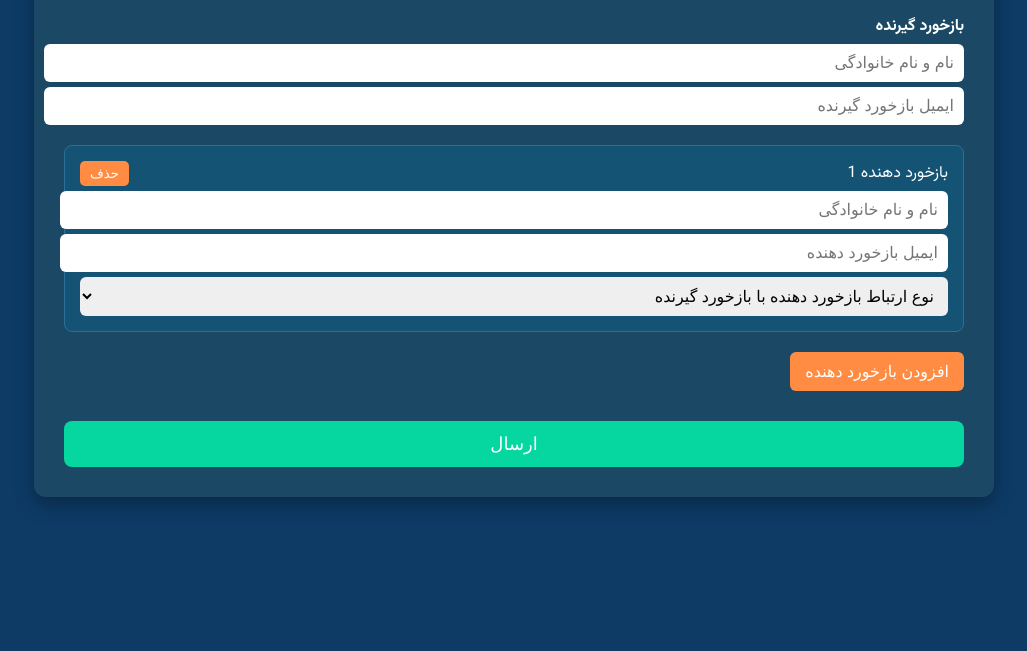
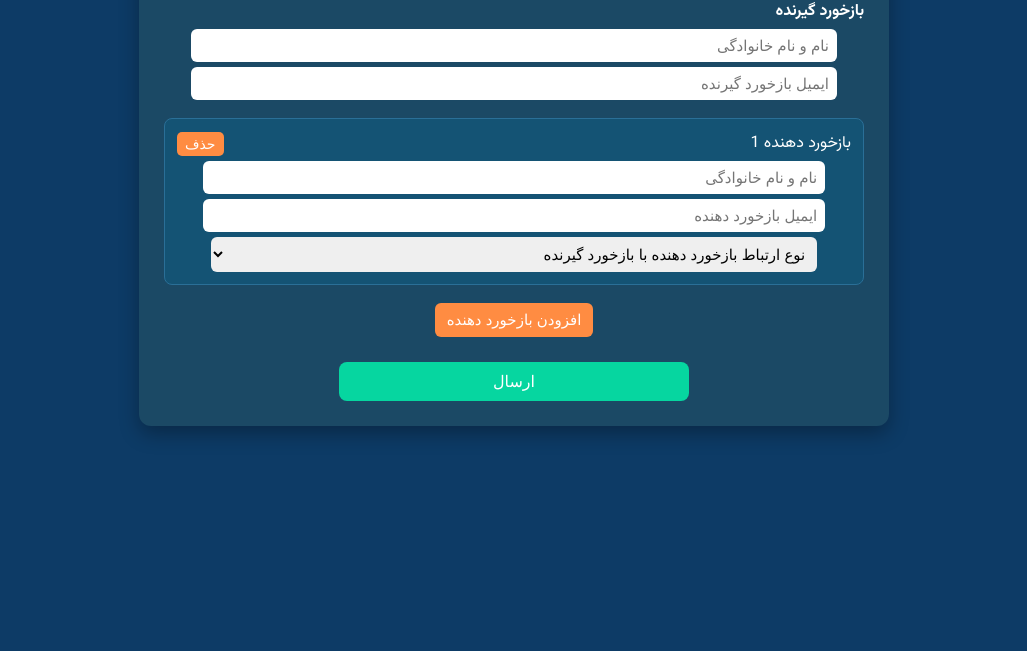
Before and after one commit to bahram-khakbaz/feedback-form, a plain HTML site: page index.html in a window 1280 px wide. Shown: the part 149-800 px from the top of the page, without its empty margins (126-1153 px from the left). Drawn offline with Linux system fonts and the light colour scheme.

Commit message:
index.html

```diff
--- a/index.html
+++ b/index.html
@@ -14,36 +14,38 @@
       padding: 0;
     }
     .container {
-      max-width: 900px;
+      max-width: 700px; /* کوچکتر شد */
       margin: 40px auto;
       background-color: #1B4965;
       border-radius: 12px;
-      padding: 30px;
+      padding: 25px; /* کمی کمتر شد */
       box-shadow: 0 8px 20px rgba(0,0,0,0.3);
     }
     h1 {
       text-align: center;
-      margin-bottom: 30px;
-      font-size: 28px;
+      margin-bottom: 25px;
+      font-size: 26px; /* کمی کوچکتر */
     }
     label {
       display: block;
-      margin-top: 15px;
+      margin-top: 12px;
       font-weight: bold;
-      text-align: right; /* راست‌چین کردن برچسب‌ها */
     }
     input, select {
-      width: 100%;
-      padding: 10px;
+      width: 90%; /* عرض کمتر شد */
+      padding: 8px;
       margin-top: 5px;
       border-radius: 6px;
       border: none;
-      font-size: 16px;
+      font-size: 15px;
+      display: block;
+      margin-right: auto;
+      margin-left: auto;
     }
     .feedback {
       border: 1px solid #2A6F97;
-      padding: 15px;
-      margin-top: 20px;
+      padding: 12px;
+      margin-top: 18px;
       border-radius: 8px;
       background-color: #145374;
     }
@@ -56,36 +58,43 @@
       background-color: #FF8C42;
       color: #fff;
       border: none;
-      padding: 5px 10px;
+      padding: 4px 8px;
       border-radius: 5px;
       cursor: pointer;
+      font-size: 14px;
     }
     .feedback-header button:hover {
       background-color: #FFA160;
     }
     #addFeedback {
-      margin-top: 20px;
+      margin-top: 18px;
       background-color: #FF8C42;
       color: #fff;
       border: none;
-      padding: 10px 15px;
+      padding: 8px 12px;
       border-radius: 6px;
       cursor: pointer;
-      font-size: 16px;
+      font-size: 15px;
+      display: block;
+      margin-right: auto;
+      margin-left: auto;
     }
     #addFeedback:hover {
       background-color: #FFA160;
     }
     #submitBtn {
-      margin-top: 30px;
-      width: 100%;
-      padding: 12px;
-      font-size: 18px;
+      margin-top: 25px;
+      width: 50%; /* نصف عرض شد */
+      padding: 10px;
+      font-size: 16px;
       background-color: #06D6A0;
       color: #fff;
       border: none;
       border-radius: 8px;
       cursor: pointer;
+      display: block;
+      margin-right: auto;
+      margin-left: auto;
     }
     #submitBtn:hover {
       background-color: #05c78a;
@@ -156,7 +165,6 @@
         });
       });
 
-      // ارسال به Google Apps Script Web App
       fetch("https://script.google.com/macros/s/AKfycbzJYhlO40TF3_hUmSYaJbFg_zxbwWg9hkV4Jle92vyK6ThP6KZpcmvIgfcmp4zC2OGS/exec", {
         method: "POST",
         headers: {"Content-Type": "application/json"},
@@ -167,7 +175,7 @@
       .catch(err => alert('خطا در ارسال اطلاعات'));
     });
 
-    // اضافه کردن یک بازخورد دهنده به صورت پیش‌فرض
+    // اضافه کردن یک بازخورد دهنده پیش‌فرض
     createFeedback();
   </script>
 </body>
```
